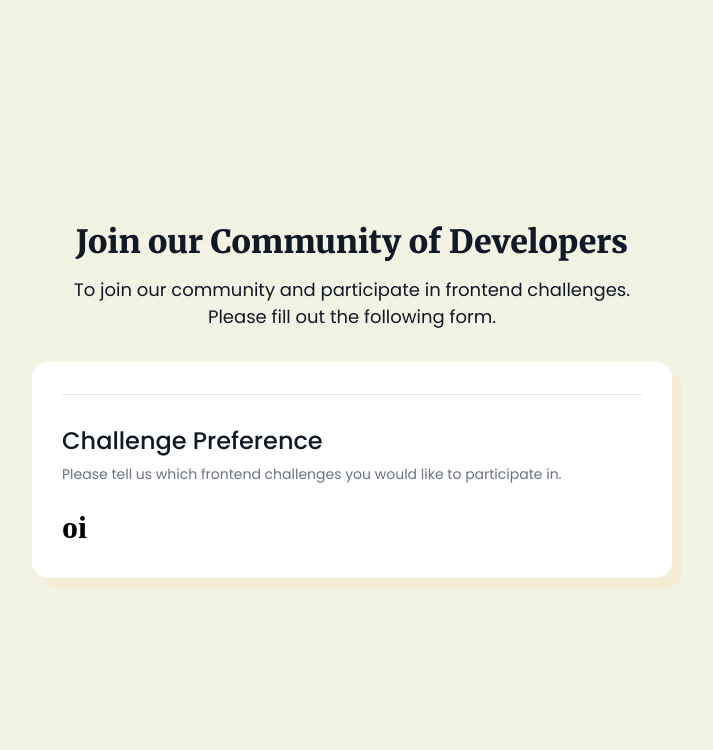
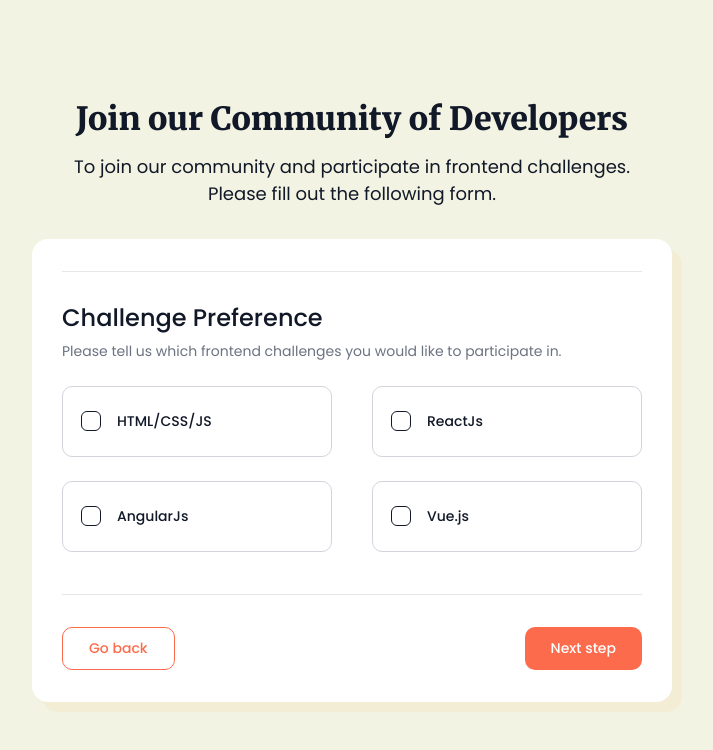
Before and after one commit to MateusLDev/multistep-form, a Vue app: page /challenge in a window 1280 px wide. Shown: the top 750 px of the page, without its empty margins (288-1001 px from the left). Built offline with nearby package versions, Linux system fonts and the light colour scheme.

Commit message:
Creating Challenge Preference page

```diff
--- /dev/null
+++ b/src/components/BaseCheckbox.vue
@@ -0,0 +1,95 @@
+<script setup lang="ts">
+import { ref, watch } from "vue";
+
+interface CheckboxProps {
+  modelValue: string | undefined;
+  label: string;
+}
+
+type CheckboxEmits = {
+  [key: string]: any;
+  "update:modelValue": string;
+};
+
+const props = withDefaults(defineProps<CheckboxProps>(), {
+  label: "",
+});
+
+defineEmits<CheckboxEmits>();
+
+const inputModel = ref(...[props.modelValue]);
+
+watch(
+  () => [props.modelValue],
+  () => (inputModel.value = props.modelValue)
+);
+</script>
+
+<template>
+  <label
+    class="base-checkbox"
+    :class="{ selected: modelValue === label }"
+    @click="$emit('update:modelValue', label)"
+  >
+    <input
+      v-model="inputModel"
+      type="checkbox"
+      name="checkbox"
+      :id="`checkbox-${label}`"
+    />
+    <span>{{ label }}</span>
+  </label>
+</template>
+
+<style scoped>
+.base-checkbox {
+  display: flex;
+  align-items: center;
+
+  padding: 1.5rem 1.125rem;
+
+  border: 1px solid #d1d5db;
+  border-radius: 0.625rem;
+
+  cursor: pointer;
+}
+
+.base-checkbox:hover {
+  border-color: #fc6c4c;
+}
+
+.selected {
+  border: 2px solid #fc6c4c;
+}
+
+span {
+  color: #111827;
+
+  font-family: "Poppins";
+  font-size: 0.875rem;
+  font-weight: 500;
+
+  cursor: pointer;
+}
+
+input[type="checkbox"] {
+  appearance: none;
+  -webkit-appearance: none;
+  -moz-appearance: none;
+
+  margin-right: 1rem;
+
+  color: #fff;
+  border-radius: 0.375rem;
+  border: 1px solid #111827;
+
+  height: 20px;
+  width: 20px;
+}
+
+input[type="checkbox"]:checked {
+  background-color: #FC6C4C;
+  border-color: #FC6C4C;
+}
+
+</style>
--- a/src/components/BaseSelect.vue
+++ b/src/components/BaseSelect.vue
@@ -45,7 +45,7 @@ onMounted(async () => {
   display: flex;
   align-items: center;
 
-  padding: 1.125rem;
+  padding: 1.125rem 1.125rem;
 
   border: 1px solid #d1d5db;
   border-radius: 0.625rem;
@@ -72,7 +72,6 @@ label {
   font-size: 0.875rem;
   font-weight: 500;
 
-  margin-bottom: 0.5rem;
   cursor: pointer;
 }
 </style>
--- a/src/pages/ChallengePreference.vue
+++ b/src/pages/ChallengePreference.vue
@@ -1,9 +1,43 @@
-<script lang="ts" setup>
+<script setup lang="ts">
+import { ref } from "vue";
+
+import BaseButton from "../components/Button.vue";
+import BaseCheckbox from "../components/BaseCheckbox.vue";
+
+import { useStepsDataStore } from "../store/index.ts";
+
+const store = useStepsDataStore();
+
+const challengePreference = ref(...[store.steps.challengePreference]);
 </script>
 
 <template>
-  <h1>oi</h1>
+  <div class="personal-info-wrapper">
+    <form>
+      <BaseCheckbox v-model="challengePreference" label="HTML/CSS/JS" />
+      <BaseCheckbox v-model="challengePreference" label="ReactJs" />
+      <BaseCheckbox v-model="challengePreference" label="AngularJs" />
+      <BaseCheckbox v-model="challengePreference" label="Vue.js" />
+    </form>
+
+    <div class="multistep-actions justify-space-between">
+      <BaseButton variant="secondary" @click="store.goBack()"
+        >Go back</BaseButton
+      >
+      <BaseButton
+        variant="primary"
+        @click="store.nextStep('ChallengePreference', { challengePreference })"
+        >Next step</BaseButton
+      >
+    </div>
+  </div>
 </template>
 
 <style scoped>
+form {
+  display: grid;
+  grid-template-columns: 1fr 1fr;
+  column-gap: 2.5rem;
+  row-gap: 1.5rem;
+}
 </style>
--- a/src/store/index.ts
+++ b/src/store/index.ts
@@ -11,6 +11,7 @@ export const useStepsDataStore = defineStore("stepsData", {
     async nextStep(routeName: string, data: Partial<Steps>) {
       this.steps = { ...this.steps, ...data};
       this.$router.push({ name: routeName });
+      console.log(this.steps)
     },
     goBack() {
       this.$router.go(-1);
--- a/src/types/index.ts
+++ b/src/types/index.ts
@@ -4,5 +4,5 @@ export interface Steps {
   phone?: string;
   portfolioLink?: string;
   skillLevel?: string;
-  challenges?: string[];
+  challengePreference?: string;
 }
```
Also changed, not shown: 1 other file (tests, documents, lock files or other folders).
